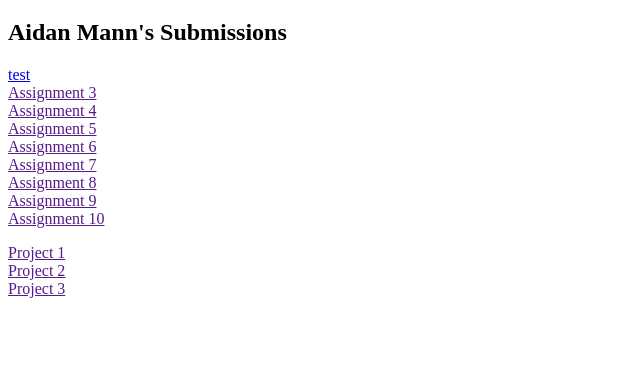
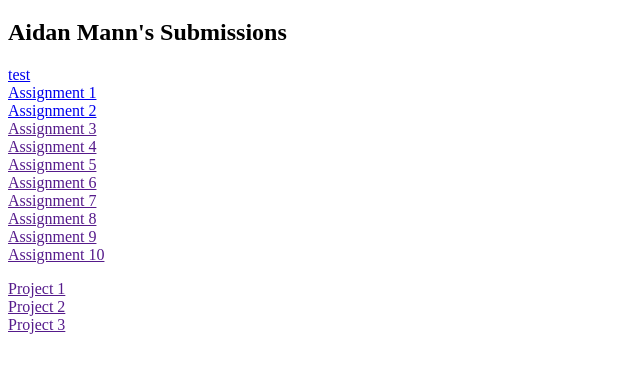
Before and after one commit to Amann22/web-dev-hw, a plain HTML site: page index.html in a window 1280 px wide. Shown: the part 61-434 px from the top of the page, without its empty margins (0-640 px from the left). Drawn offline with Linux system fonts and the light colour scheme.

Commit message:
add ass1and2

```diff
--- a/index.html
+++ b/index.html
@@ -12,6 +12,8 @@
 
     <p>
       <a href="./test/about.html">test</a><br />
+      <a href="./test/README.md">Assignment 1</a><br />
+      <a href="./assignment-2/responses.txt">Assignment 2</a><br />
       <a href="">Assignment 3</a><br />
       <a href="">Assignment 4</a><br />
       <a href="">Assignment 5</a><br />
```
